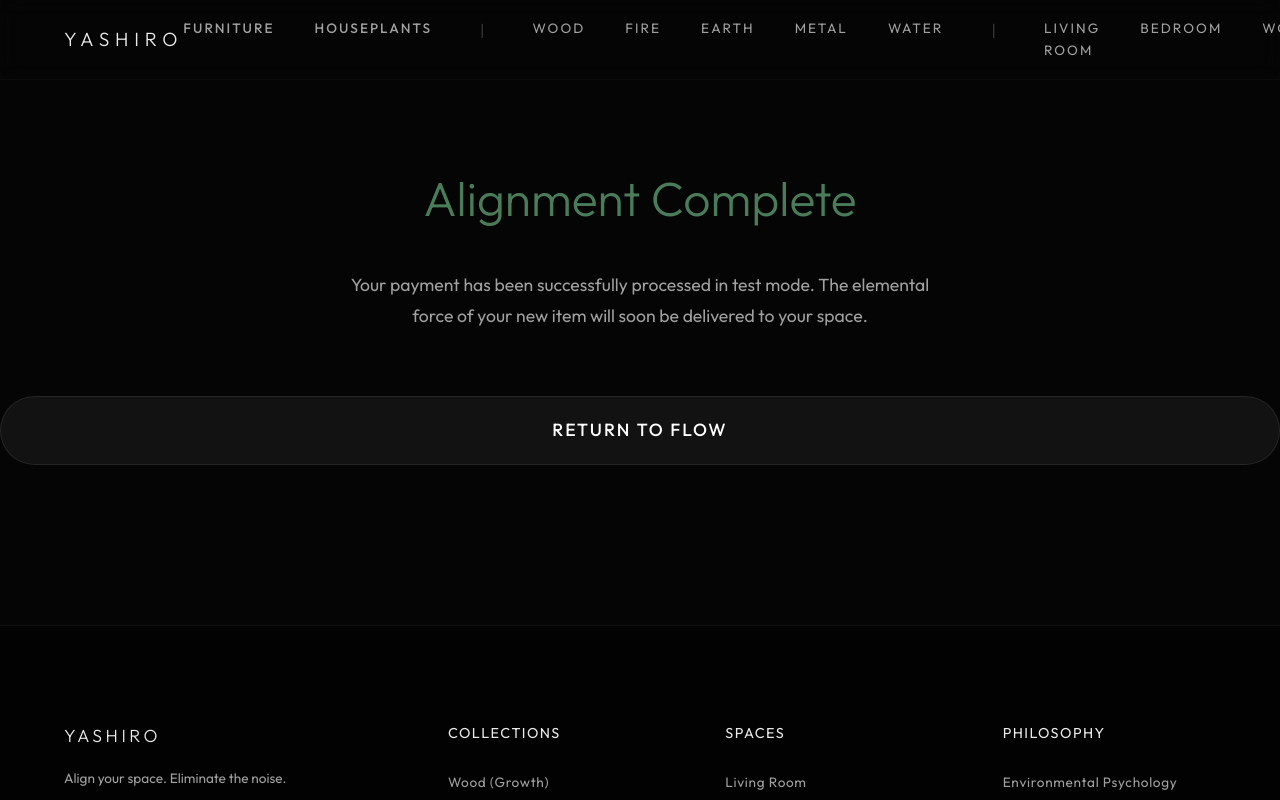
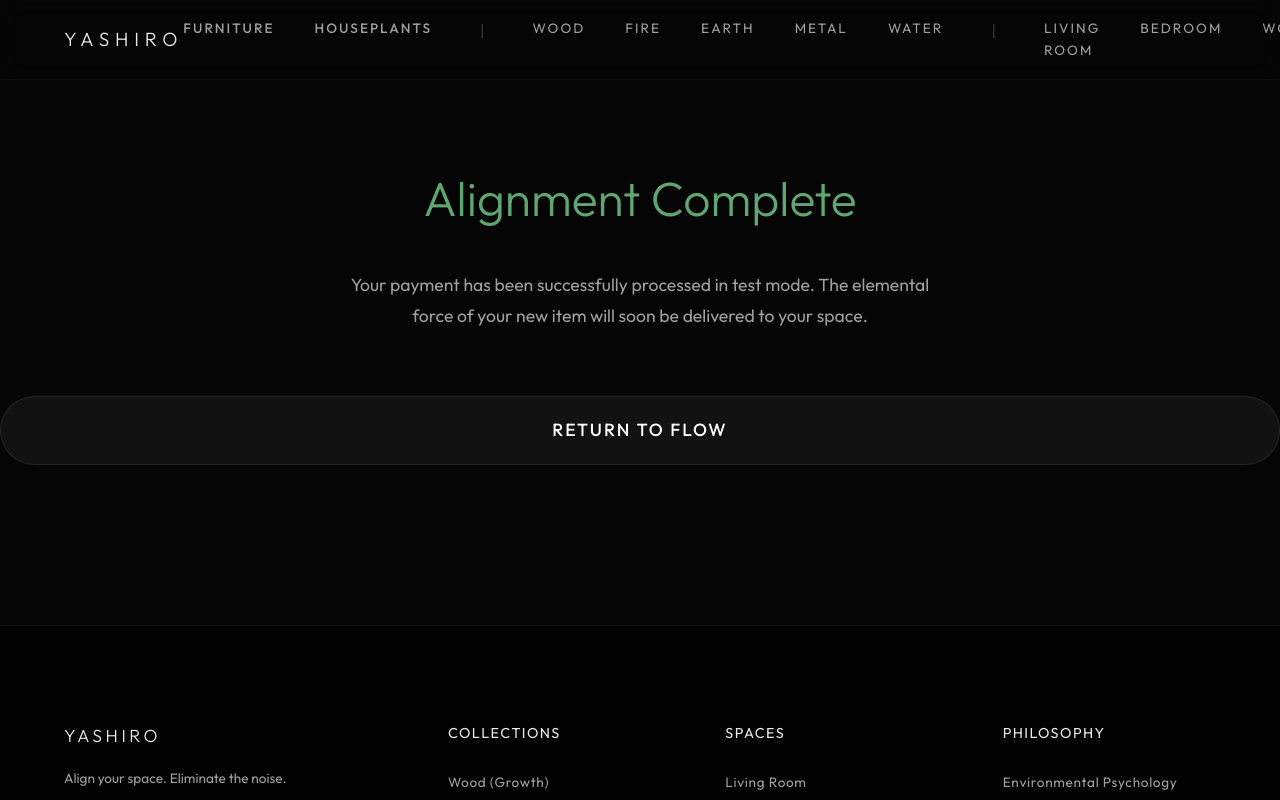
Before and after one commit to yashirofudosan/yashiro-ec-site, a Next.js app: page /checkout/success in a window 1280 px wide. Shown: the top 800 px of the page. Built offline with nearby package versions, Linux system fonts and the light colour scheme.

Commit message:
design: brighten Five Elements color palette for better visual impact

```diff
--- a/src/app/globals.css
+++ b/src/app/globals.css
@@ -10,29 +10,29 @@
   /* Five Elements (五行) Color System */
 
   /* Wood (木) - Growth, Vitality */
-  --element-wood-base: #2d5a27;
-  --element-wood-light: #4a7c59;
-  --element-wood-glow: rgba(74, 124, 89, 0.4);
+  --element-wood-base: #2d6b3a;
+  --element-wood-light: #5fa672;
+  --element-wood-glow: rgba(95, 166, 114, 0.5);
 
   /* Fire (火) - Energy, Passion */
-  --element-fire-base: #8b0000;
-  --element-fire-light: #ff4500;
-  --element-fire-glow: rgba(255, 69, 0, 0.4);
+  --element-fire-base: #a01010;
+  --element-fire-light: #ff6b3d;
+  --element-fire-glow: rgba(255, 107, 61, 0.5);
 
   /* Earth (土) - Stability, Grounding */
-  --element-earth-base: #8b5a2b;
-  --element-earth-light: #cd853f;
-  --element-earth-glow: rgba(205, 133, 63, 0.4);
+  --element-earth-base: #9b6a30;
+  --element-earth-light: #d4a05a;
+  --element-earth-glow: rgba(212, 160, 90, 0.5);
 
   /* Metal (金) - Clarity, Precision */
-  --element-metal-base: #696969;
-  --element-metal-light: #d3d3d3;
-  --element-metal-glow: rgba(211, 211, 211, 0.4);
+  --element-metal-base: #888888;
+  --element-metal-light: #e8e8e8;
+  --element-metal-glow: rgba(232, 232, 232, 0.5);
 
   /* Water (水) - Flow, Wisdom */
-  --element-water-base: #000080;
-  --element-water-light: #4682b4;
-  --element-water-glow: rgba(70, 130, 180, 0.4);
+  --element-water-base: #1a3a7a;
+  --element-water-light: #5fa8d3;
+  --element-water-glow: rgba(95, 168, 211, 0.5);
 
   /* Utilities */
   --glass-bg: rgba(255, 255, 255, 0.03);
```
